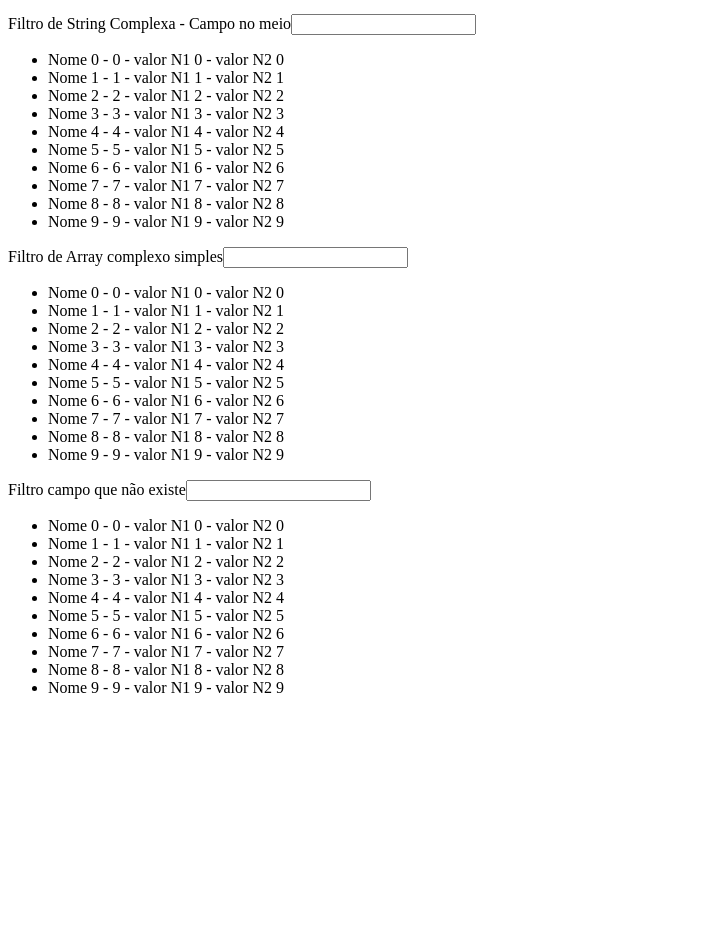
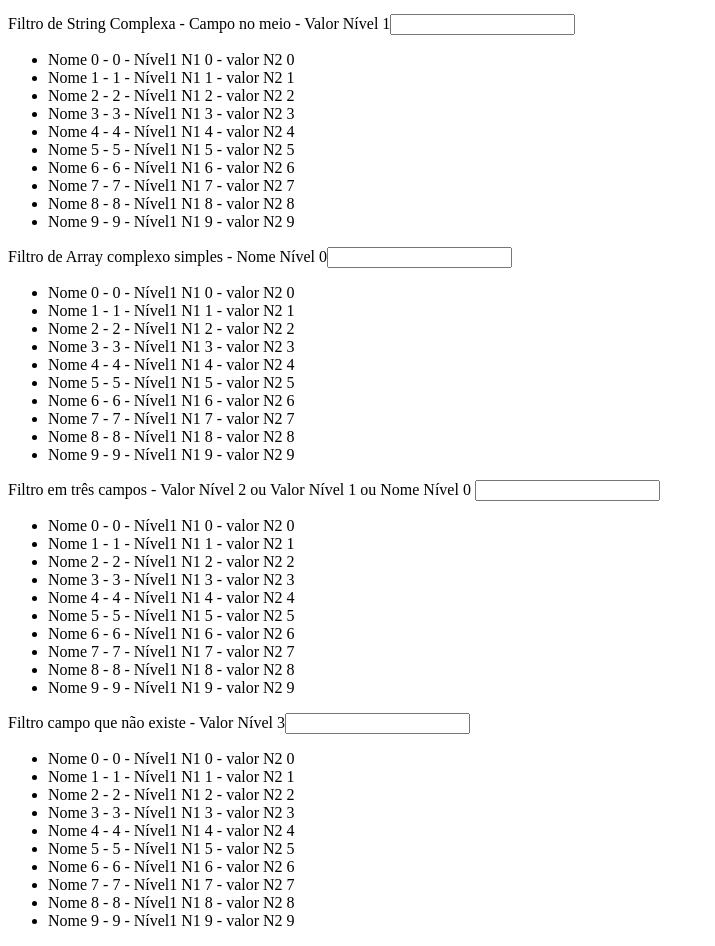
Before and after one commit to wquintanilhadasilva/w-ng5, an Angular app: page / in a window 1280 px wide. Shown: the part 460-1406 px from the top of the page, without its empty margins (0-715 px from the left). Before the commit the page ends 1173 px from the top, so only its background shows below. Built offline with nearby package versions, Linux system fonts and the light colour scheme.

Commit message:
Independency upper or lower case

```diff
--- a/src/app/app.component.html
+++ b/src/app/app.component.html
@@ -12,7 +12,7 @@
 </section>
 
 <section>
-  <label>Filtro de String Complexa</label>
+  <label>Filtro de String Complexa - Valor Nível 2</label>
   <input type="text"  [(ngModel)]="search">
 
   <ul>
@@ -23,7 +23,7 @@
 </section>
 
 <section>
-  <label>Filtro de String Complexa - Campo no meio</label>
+  <label>Filtro de String Complexa - Campo no meio - Valor Nível 1</label>
   <input type="text"  [(ngModel)]="search3">
 
   <ul>
@@ -34,7 +34,7 @@
 </section>
 
 <section>
-  <label>Filtro de Array complexo simples</label>
+  <label>Filtro de Array complexo simples - Nome Nível 0</label>
   <input type="text"  [(ngModel)]="search2">
 
   <ul>
@@ -45,12 +45,23 @@
 </section>
 
 <section>
-  <label>Filtro campo que não existe</label>
-  <input type="text"  [(ngModel)]="search2">
+  <label>Filtro em três campos - Valor Nível 2 ou Valor Nível 1 ou Nome Nível 0 </label>
+  <input type="text"  [(ngModel)]="search5">
 
   <ul>
-    <li *ngFor="let s of getComplexTypesExtends() | filter:[{field:'n1.n2.n3.valor3', value: search2}]">
+    <li *ngFor="let s of getComplexTypesExtends() | filter:[{field:'n1.n2.valor2', value: search5}, {field:'n1.valor1', value: search5}, {field:'nome', value: search5}]">
       {{s.nome}} - {{s.idade}} - {{s.n1.valor1}} - {{s.n1.n2.valor2}}
     </li>
   </ul>
 </section>
+
+<section>
+  <label>Filtro campo que não existe - Valor Nível 3</label>
+  <input type="text"  [(ngModel)]="search4">
+
+  <ul>
+    <li *ngFor="let s of getComplexTypesExtends() | filter:[{field:'n1.n2.n3.valor3', value: search4}]">
+      {{s.nome}} - {{s.idade}} - {{s.n1.valor1}} - {{s.n1.n2.valor2}}
+    </li>
+  </ul>
+</section>
--- a/src/app/app.component.ts
+++ b/src/app/app.component.ts
@@ -38,7 +38,7 @@ export class AppComponent {
       objeto['idade'] = i;
 
       const N1 = new Object();
-      N1['valor1'] = `valor N1 ${i}`;
+      N1['valor1'] = `Nível1 N1 ${i}`;
 
       const N2 = new Object();
       N2['valor2'] = `valor N2 ${i}`;
--- a/src/app/pipes/pipes.module.ts
+++ b/src/app/pipes/pipes.module.ts
@@ -27,7 +27,7 @@ export class FilterPipe implements PipeTransform {
     if (!values || !filter) {
       return values;
     }
-    return values.filter(item => item.indexOf(filter) !== -1);
+    return values.filter(item => item.toString().toLowerCase().indexOf(filter.toString().toLowerCase()) !== -1);
   }
 
   private checkComplexType(values, filter: Array<FilterParam>): any {
@@ -82,7 +82,7 @@ export class FilterPipe implements PipeTransform {
     if (indexFind === fieldFind.length - 1) {
       // Se tiver valor, confere se contém o que está procurando...
       if (ref) {
-        return ref.indexOf(search) !== -1;
+        return ref.toString().toLowerCase().indexOf(search.toString().toLowerCase()) !== -1;
       } else {
         return false;
       }
```
Also changed, not shown: 1 other file (tests, documents, lock files or other folders).
